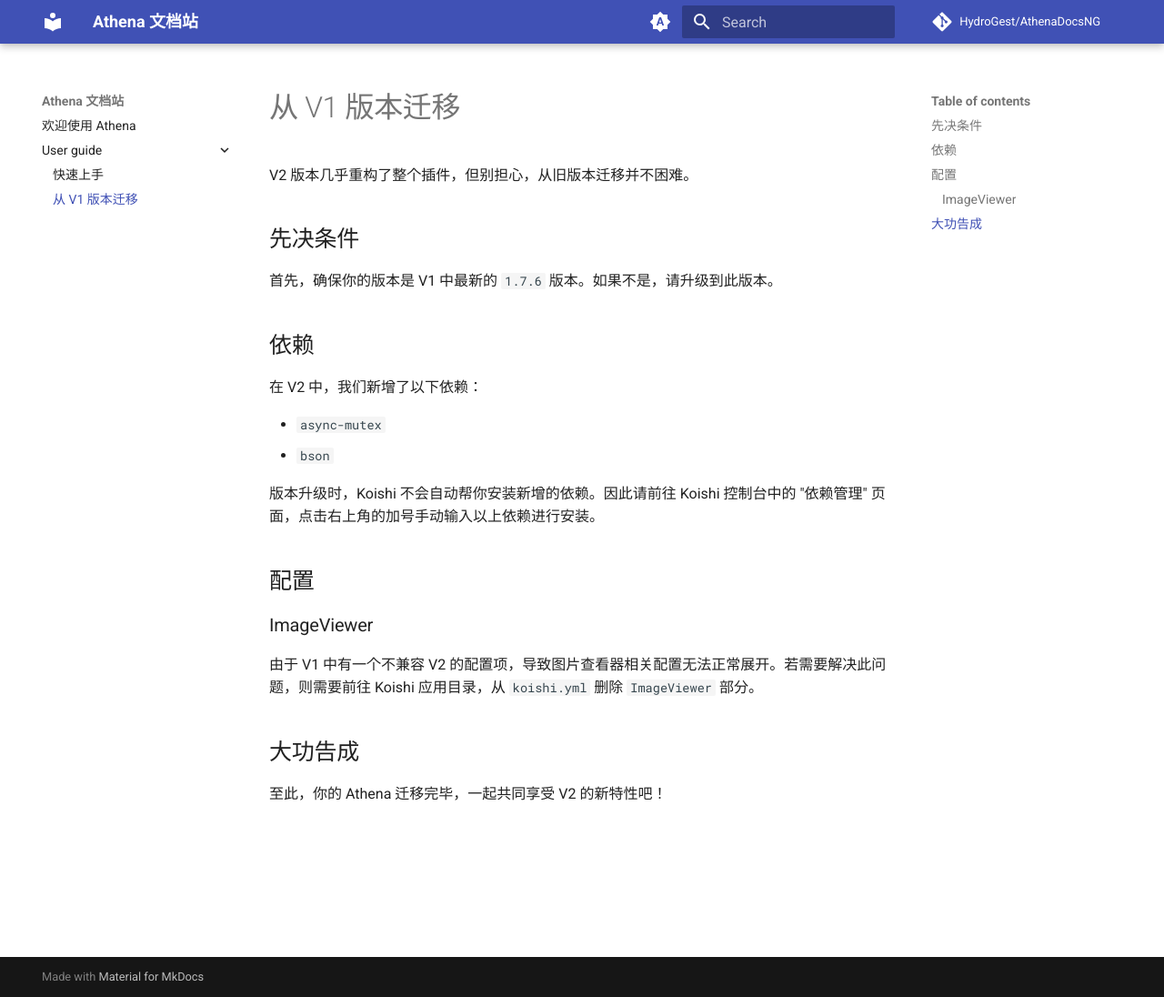
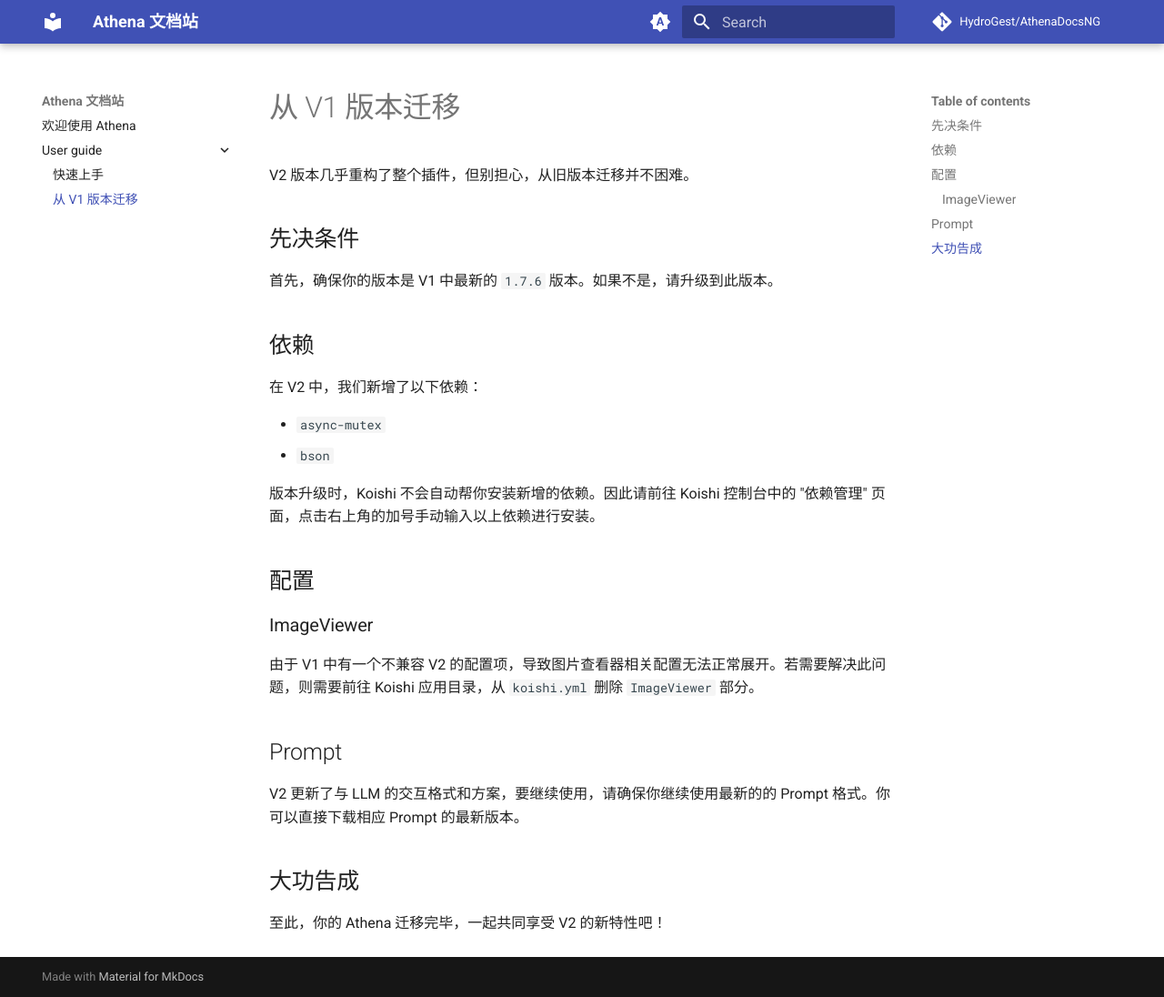
Before and after one commit to HydroGest/AthenaDocsNG, an MkDocs documentation site: the page built from docs/user-guide/migrate-from-v1.md, in a window 1280 px wide and 1096 px high. Shown: the whole window at 91% size. Built offline with MkDocs 1.6.1 and Material for MkDocs 9.7.7, drawn with Linux system fonts in a browser that asks for light colours; comment, search, counter and statistics services are not loaded.

Commit message:
Docs: Guide users to uodate promte when they migrate

```diff
--- a/docs/user-guide/migrate-from-v1.md
+++ b/docs/user-guide/migrate-from-v1.md
@@ -21,6 +21,10 @@ V2 版本几乎重构了整个插件，但别担心，从旧版本迁移并不
 
 由于 V1 中有一个不兼容 V2 的配置项，导致图片查看器相关配置无法正常展开。若需要解决此问题，则需要前往 Koishi 应用目录，从 `koishi.yml` 删除 `ImageViewer` 部分。
 
+## Prompt
+
+V2 更新了与 LLM 的交互格式和方案，要继续使用，请确保你继续使用最新的的 Prompt 格式。你可以直接下载相应 Prompt 的最新版本。
+
 ## 大功告成
 
 至此，你的 Athena 迁移完毕，一起共同享受 V2 的新特性吧！
```
